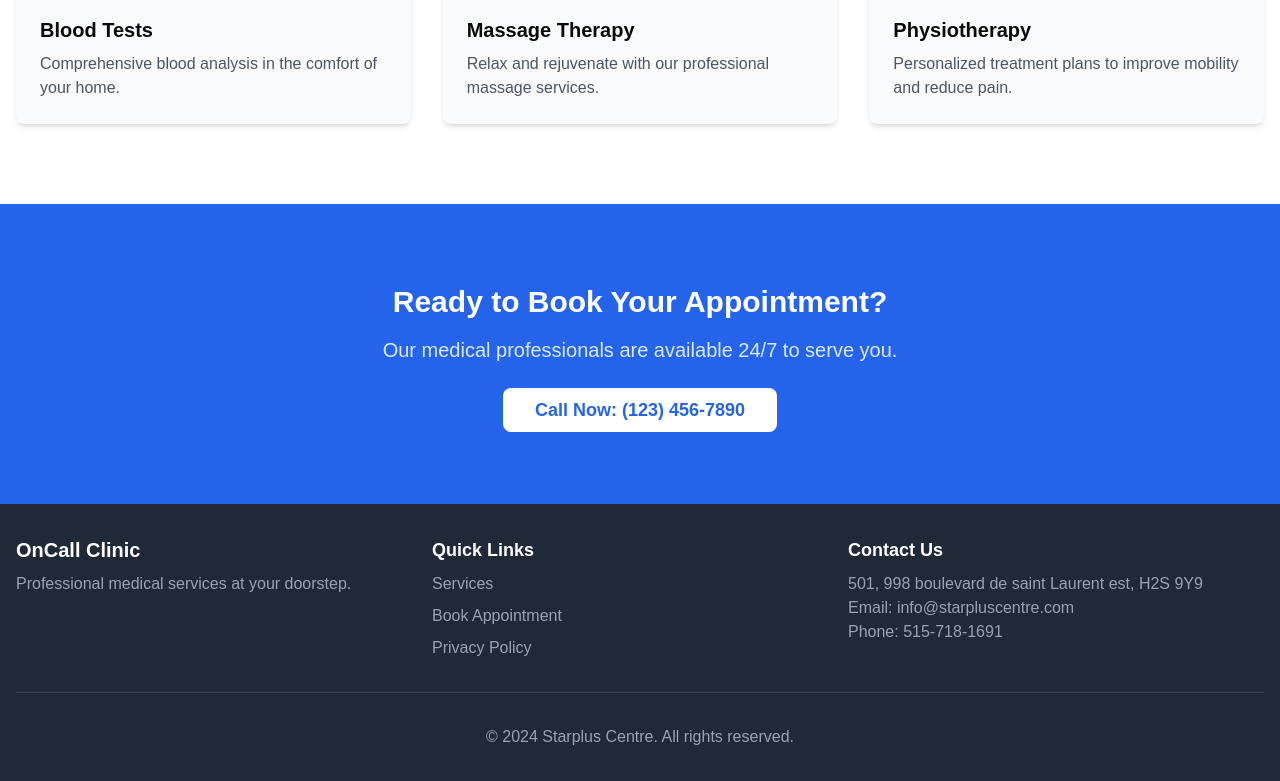
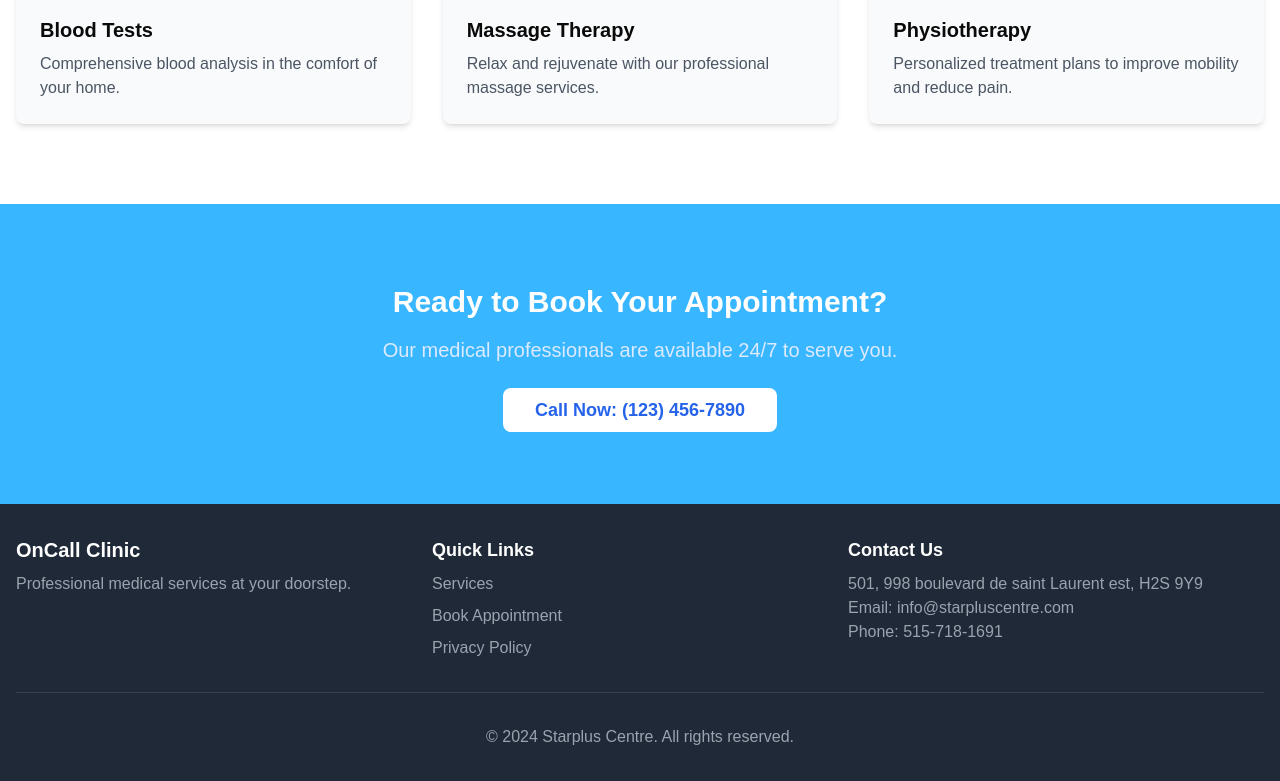
Before and after one commit to nadbm/starpluswebsite, a Next.js app: page / in a window 1280 px wide. Shown: the part 1084-1865 px from the top of the page. Built offline with nearby package versions, Linux system fonts and the light colour scheme.

Commit message:
fix blue

```diff
--- a/components/CTA.tsx
+++ b/components/CTA.tsx
@@ -1,13 +1,20 @@
 export default function CTA() {
   return (
-    <section id="book" className="bg-blue-600 py-20">
+    <section id="book" className="bg-brand py-20">
       <div className="container mx-auto px-4 text-center">
-        <h2 className="text-3xl font-bold text-white mb-4">Ready to Book Your Appointment?</h2>
-        <p className="text-xl text-blue-100 mb-8">Our medical professionals are available 24/7 to serve you.</p>
-        <a href="tel:+1234567890" className="bg-white text-blue-600 px-8 py-3 rounded-lg text-lg font-semibold hover:bg-blue-50 transition duration-300">
+        <h2 className="text-3xl font-bold text-white mb-4">
+          Ready to Book Your Appointment?
+        </h2>
+        <p className="text-xl text-blue-100 mb-8">
+          Our medical professionals are available 24/7 to serve you.
+        </p>
+        <a
+          href="tel:+1234567890"
+          className="bg-white text-blue-600 px-8 py-3 rounded-lg text-lg font-semibold hover:bg-blue-50 transition duration-300"
+        >
           Call Now: (123) 456-7890
         </a>
       </div>
     </section>
-  )
+  );
 }
```
